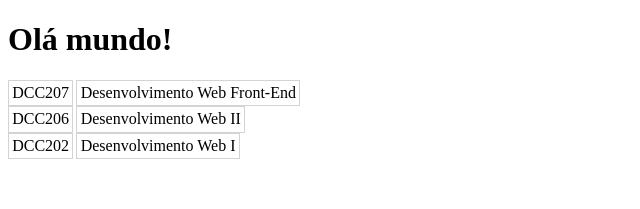
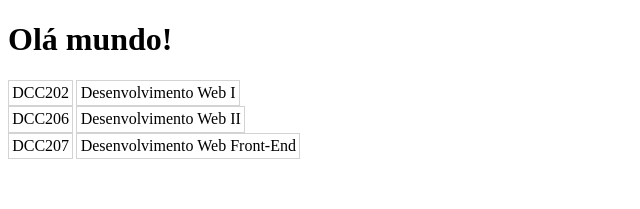
Before and after one commit to ufjf-dcc207/ufjf-dcc207-2024-3-a-atv01-PedroMuniz10, a React (Vite) app: page / in a window 1280 px wide. Shown: the top 209 px of the page, without its empty margins (0-640 px from the left). Built offline with nearby package versions, Linux system fonts and the light colour scheme.

Commit message:
desestrutura props

```diff
--- a/src/App.tsx
+++ b/src/App.tsx
@@ -4,9 +4,9 @@ export default function App() {
   return (
     <>
       <h1>Olá mundo!</h1>
+      <Disciplina codigo="DCC202" nome="Desenvolvimento Web I"/>
+      <Disciplina codigo="DCC206" nome="Desenvolvimento Web II"/>
       <Disciplina codigo="DCC207" nome="Desenvolvimento Web Front-End"/>
-      <Disciplina codigo="DCC206" nome="Desenvolvimento Web II"/>
-      <Disciplina codigo="DCC202" nome="Desenvolvimento Web I"/>
     </>
   );
 }
--- a/src/Disciplina.tsx
+++ b/src/Disciplina.tsx
@@ -5,10 +5,10 @@ type DisciplinaProps = {
     nome: string;
 }
 
-function Disciplina(props: DisciplinaProps){
+function Disciplina({codigo, nome}: DisciplinaProps){
     return (<div className="disciplina">
-        <div>{props.codigo}</div>
-        <div>{props.nome}</div>
+        <div>{codigo}</div>
+        <div>{nome}</div>
     </div>
     );
 }
```
